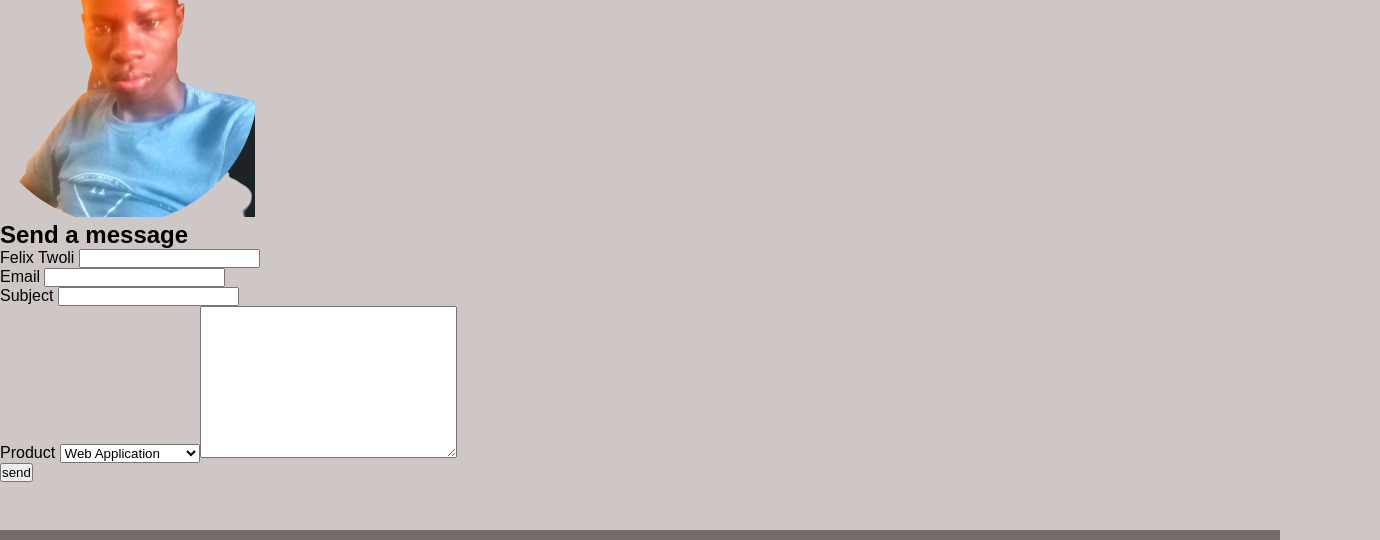
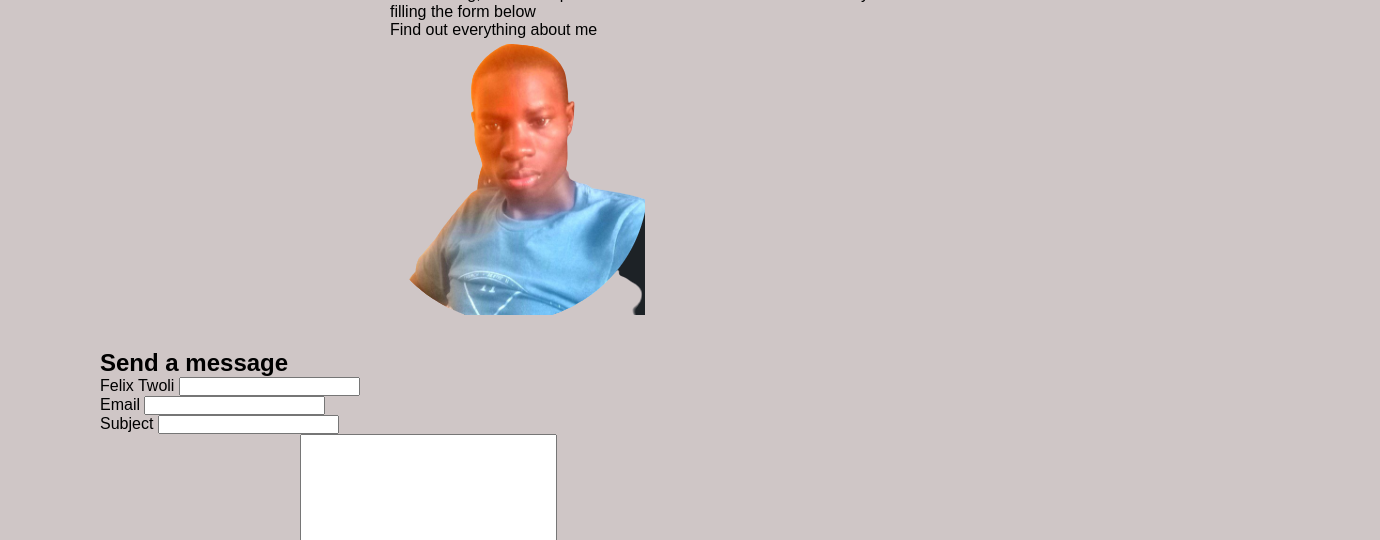
Before and after one commit to FelixTwoli/my_portfolio-, a plain HTML site: page Contacts.html in a window 1280 px wide. Shown: the part 132-672 px from the top of the page, 1380 px wide, since content can reach past the window. Drawn offline with Linux system fonts and the light colour scheme.

Commit message:
added some styles

```diff
--- a/CSS/main.css
+++ b/CSS/main.css
@@ -176,3 +176,16 @@
     height: 5.2em;
 
 }
+
+.h {
+  max-width: 500px;
+  margin: 0 auto;
+  margin-top: 80px;
+}
+
+#c {
+
+  margin: 30px 100px;
+  width: 100%;
+  height: 1000px;
+}
--- a/Contacts.html
+++ b/Contacts.html
@@ -22,7 +22,7 @@
         </div>
     </nav>
     <!--Hero Section-->
-    <header>
+    <header class="h">
         <h1>
             Drop me a line
         </h1>
@@ -30,15 +30,15 @@
             For Booking, make an apointment to consult about servies
             I offer by filling the form below
         </p>
+
+        <p>
+            Find out everything about me
+        </p>
+        <img src="/IMAGES/my image.png"
+        alt="Felix Twoli image">
     </header>
-    <p>
-        Find out everything about me
-    </p>
-    <img src="/IMAGES/my image.png"
-     alt="Felix Twoli image">
-
     <!--Main Page Content-->
-    <main>
+    <main id="c">
           <h2>Send a message</h2>
           <form action="">
               <div>
```
